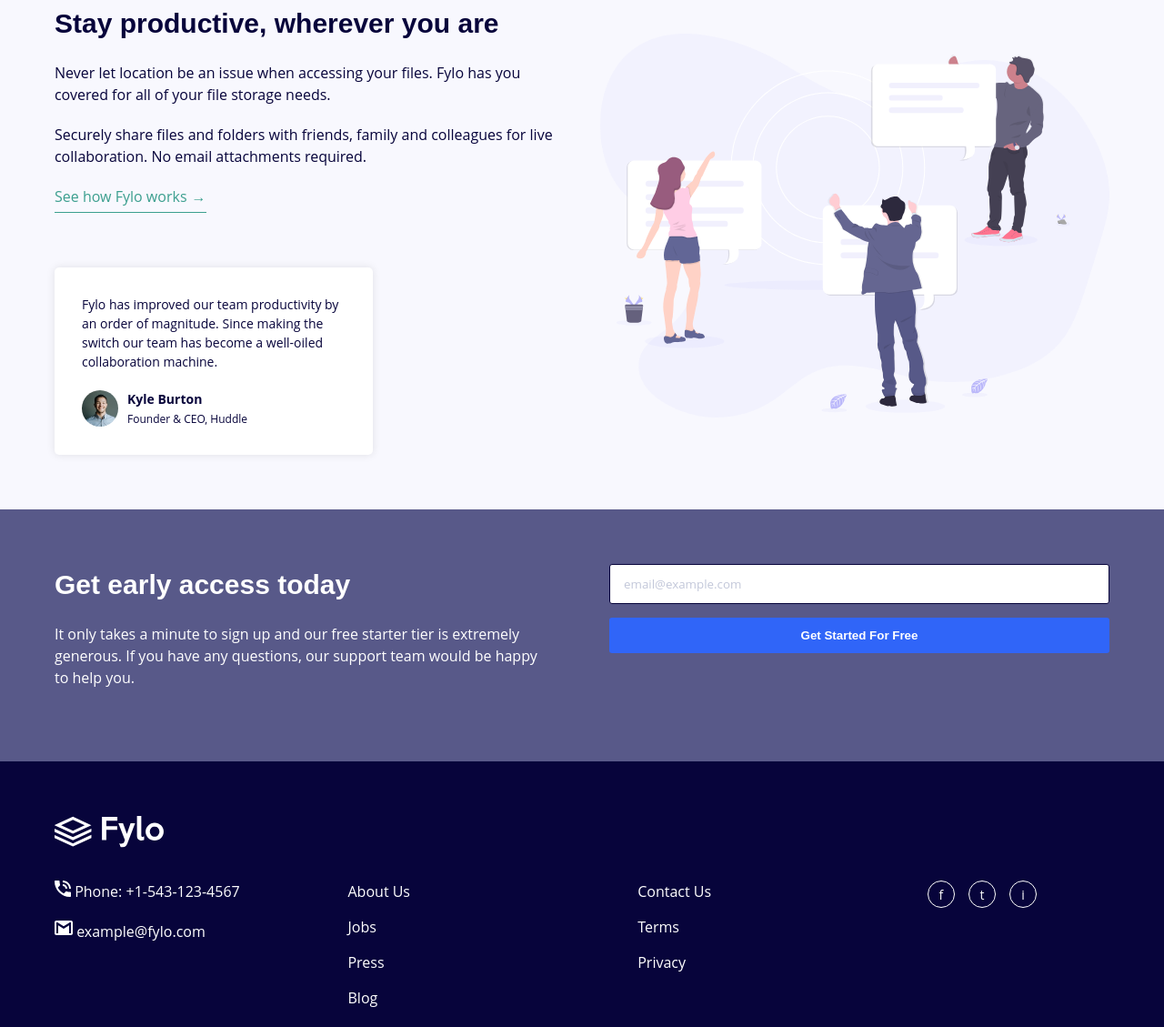
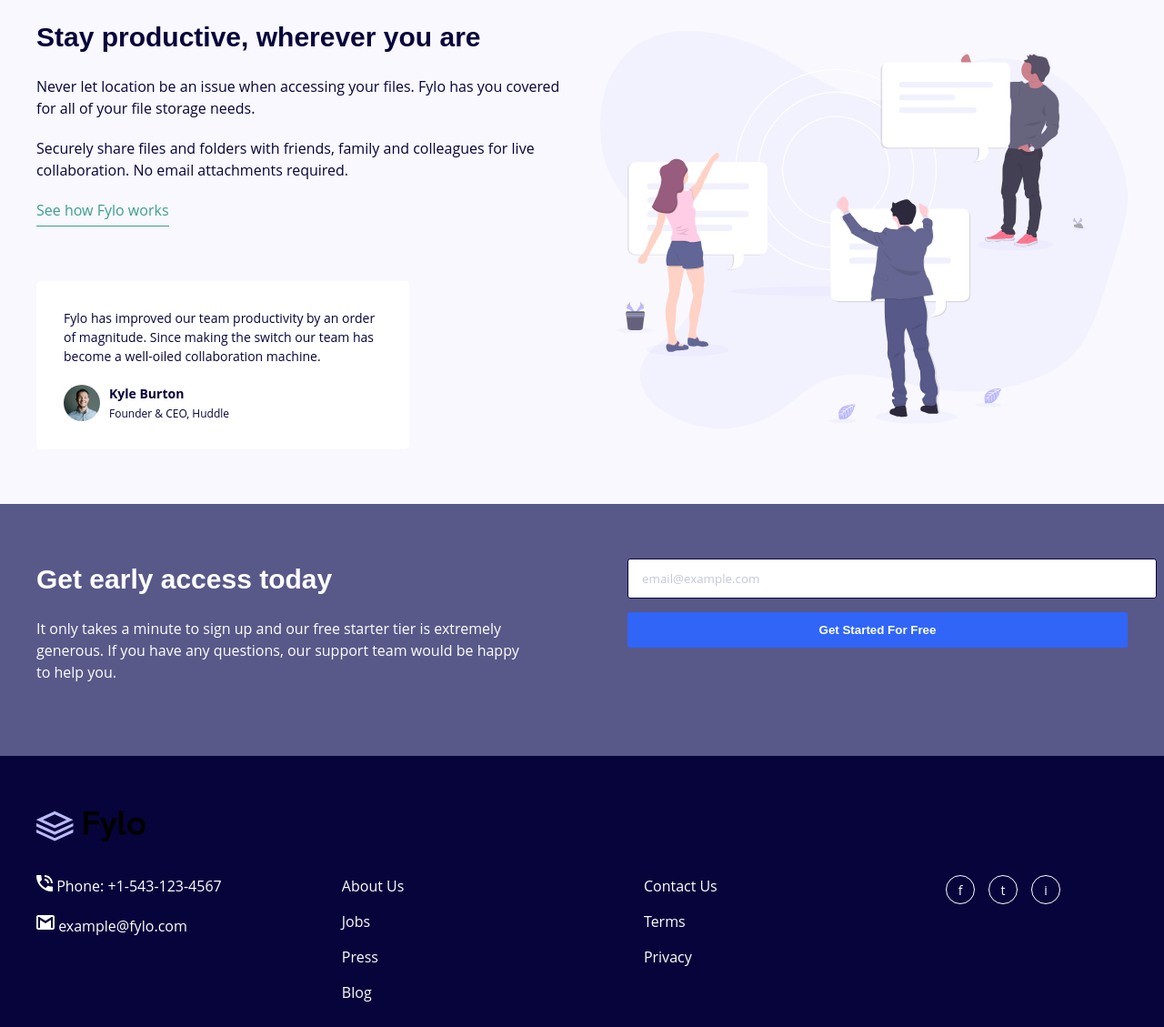
Before and after one commit to Emil754/Fylo-landing-page-with-two-column-layout, a plain HTML site: page index.html in a window 1280 px wide. Shown: the part 853-1982 px from the top of the page at 91% size. Drawn offline with Linux system fonts and the light colour scheme; files whose address does not match are found by name.

Commit message:
stil.css

```diff
--- a/stil.css
+++ b/stil.css
@@ -1,7 +1,6 @@
     *{
       margin: 0;
       padding: 0;
-      box-sizing: border-box;
     }
     body {
       font-family: 'Open Sans', sans-serif;
@@ -68,7 +67,6 @@
     }
     .form-group {
       display: flex;
-      flex-wrap: wrap;
       gap: 15px;
     }
     .form-control {
@@ -78,7 +76,6 @@
       border: 1px solid #07043B;
       border-radius: 3px;
       font-family: 'Open Sans', sans-serif;
-      outline: none;
     }
     .form-control::placeholder {
       color: #C2C7D9;
@@ -137,7 +134,6 @@
       margin-bottom: 30px;
     }
     .link:after {
-      content: " →";
       margin-left: 5px;
     }
     .link:hover {
@@ -148,7 +144,6 @@
       background-color: white;
       padding: 30px;
       border-radius: 5px;
-      box-shadow: 0 0 10px rgba(0, 0, 0, 0.1);
       max-width: 350px;
       margin-top: 30px;
     }
@@ -212,12 +207,10 @@
     }
     .asagi-container {
       display: flex;
-      flex-wrap: wrap;
       justify-content: space-between;
       gap: 30px;
     }
     .asagi-logo {
-      filter: brightness(0) invert(1);
       width: 120px;
       margin-bottom: 30px;
     }
```
